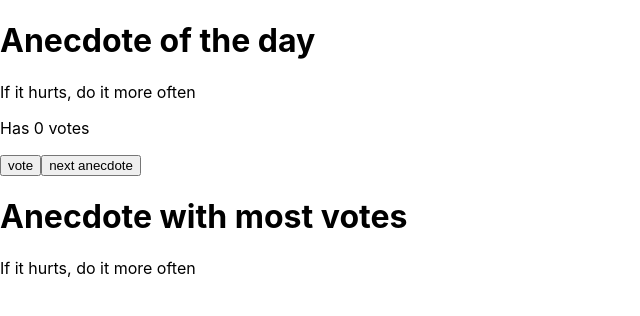
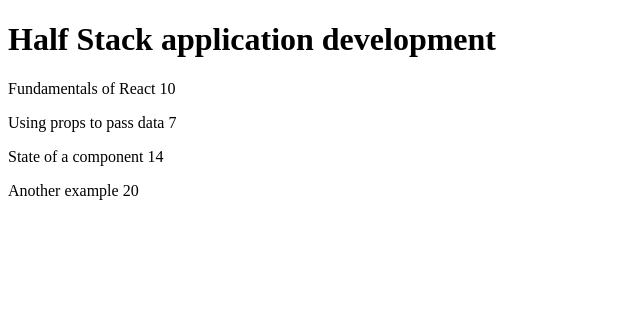
Before and after one commit to ce13ste/HelsinkiMOOC, a React (Create React App) app: page / in a window 1280 px wide. Shown: the top 316 px of the page, without its empty margins (0-640 px from the left). Built offline with nearby package versions, Linux system fonts and the light colour scheme.

Commit message:
2.1: Course information step6

```diff
--- a/package.json
+++ b/package.json
@@ -12,7 +12,7 @@
     "web-vitals": "^1.1.2"
   },
   "scripts": {
-    "start": "react-scripts start",
+    "start": "react-scripts --openssl-legacy-provider start",
     "build": "react-scripts build",
     "test": "react-scripts test",
     "eject": "react-scripts eject"
--- a/src/App.js
+++ b/src/App.js
@@ -1,58 +1,23 @@
-import React, { useState } from 'react'
+const App = (props) => {
+  const { notes } = props
 
-const App = () => {
-  const anecdotes = [
-    'If it hurts, do it more often',
-    'Adding manpower to a late software project makes it later!',
-    'The first 90 percent of the code accounts for the first 10 percent of the development time...The remaining 10 percent of the code accounts for the other 90 percent of the development time.',
-    'Any fool can write code that a computer can understand. Good programmers write code that humans can understand.',
-    'Premature optimization is the root of all evil.',
-    'Debugging is twice as hard as writing the code in the first place. Therefore, if you write the code as cleverly as possible, you are, by definition, not smart enough to debug it.',
-    'Programming without an extremely heavy use of console.log is same as if a doctor would refuse to use x-rays or blood tests when diagnosing patients'
-  ]
+  // return (
+  //   <div>
+  //     <h1>Notes</h1>
+  //     <ul>
+  //       {notes.map(note =>
+  //         <li key={note.id}>
+  //           {note.content}
+  //         </li>
+  //       )}
+  //     </ul>
+  //   </div>
+  // )
 
-  const points = Array(anecdotes.length).fill(0);
-  const [pointCount, setCount] = useState([...points]);
-  const [selected, setSelected] = useState(0);
-  const [popular, setPopular] = useState(0);
+  const result = notes.map(note => note.content)
+  return result
 
-  const updatePopular = (arr) => {
-    let max = arr[0];
-    let maxIndex = 0;
-
-    for (var i = 1; i < arr.length; i++) {
-      if (arr[i] > max) {
-        maxIndex = i;
-        max = arr[i]
-      }
-    }
-    setPopular(maxIndex);
-  }
-
-  const getRandom = (max) => () => {
-    const min = 0;
-    const num = Math.floor(Math.random() * (max - min) + min);
-    setSelected(num);
-  }
-  const vote = (current) => () => {
-    const newCount = [...pointCount];
-    newCount[current] +=1;
-    setCount(newCount);
-    updatePopular(newCount);
-  };
-  return (
-    <main>
-      <h1>Anecdote of the day</h1>
-      <div>{anecdotes[selected]}</div>
-      <p>Has {pointCount[selected]} votes</p>
-      <button onClick={vote(selected)}>vote</button>
-      <button onClick={getRandom(anecdotes.length)}>next anecdote</button>
-      <h1>Anecdote with most votes</h1>
-      <p>{anecdotes[popular]}</p>
-    </main>
+}
 
 
-  )
-}
-
 export default App
--- /dev/null
+++ b/src/components/Course.js
@@ -0,0 +1,37 @@
+import React from "react";
+
+const Header = ({ header }) => {
+	return <h1>{header}</h1>;
+};
+
+// const Total = ({ course }) => {
+// 	const sum =
+// 		course.parts[0].exercises +
+// 		course.parts[1].exercises +
+// 		course.parts[2].exercises;
+// 	return <p>Number of exercises {sum}</p>;
+// };
+
+const Part = ({ part }) => {
+	return (
+		<p>
+			{part.name} {part.exercises}
+		</p>
+	);
+};
+
+const Content = ({ parts }) => {
+	return parts.map((part) => <Part key={part.id} part={part} />);
+};
+
+const Course = ({ course }) => {
+	return (
+		<div>
+			<Header header={course.name} />
+			<Content parts={course.parts} />
+			{/* <Total course={course} /> */}
+		</div>
+	);
+};
+
+export default Course;
--- a/src/index.js
+++ b/src/index.js
@@ -1,12 +1,36 @@
-import React from 'react';
-import ReactDOM from 'react-dom';
-import './index.css';
-import App from './App';
-import reportWebVitals from './reportWebVitals';
+import React from "react";
+import ReactDOM from "react-dom";
+import Course from "./components/Course";
+
+const App = () => {
+	const course = {
+		id: 1,
+		name: "Half Stack application development",
+		parts: [
+			{
+				name: "Fundamentals of React",
+				exercises: 10,
+				id: 1,
+			},
+			{
+				name: "Using props to pass data",
+				exercises: 7,
+				id: 2,
+			},
+			{
+				name: "State of a component",
+				exercises: 14,
+				id: 3,
+			},
+			{
+				name: "Another example",
+				exercises: 20,
+				id: 4,
+			},
+		],
+	};
+
+	return <Course course={course} />;
+};
 
 ReactDOM.render(<App />, document.getElementById("root"));
-
-// If you want to start measuring performance in your app, pass a function
-// to log results (for example: reportWebVitals(console.log))
-// or send to an analytics endpoint. Learn more: https://bit.ly/CRA-vitals
-reportWebVitals();
```
Also changed, not shown: src/App Part1.js (added, +58 -0 lines), src/components/Note.js (added, +8 -0 lines), src/index Part1.js (added, +40 -0 lines).
